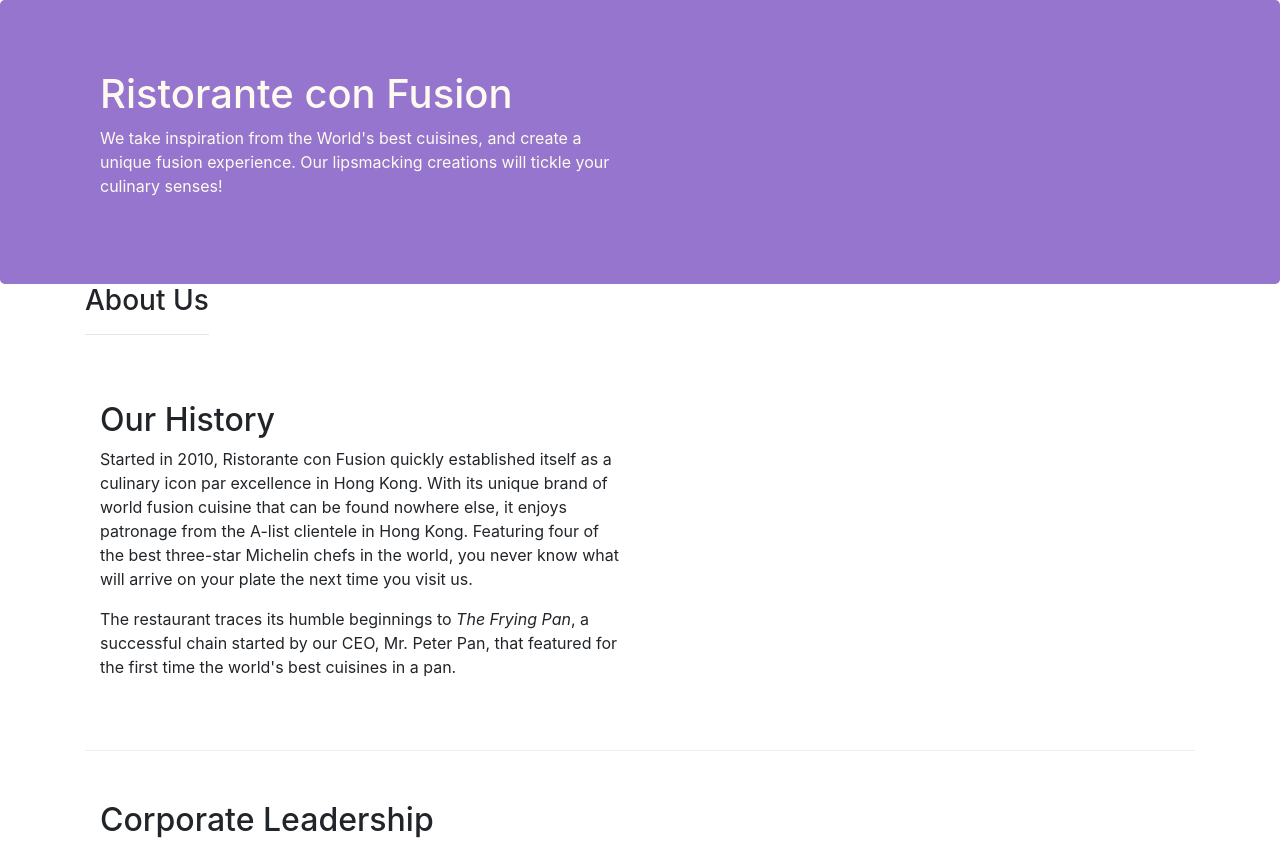
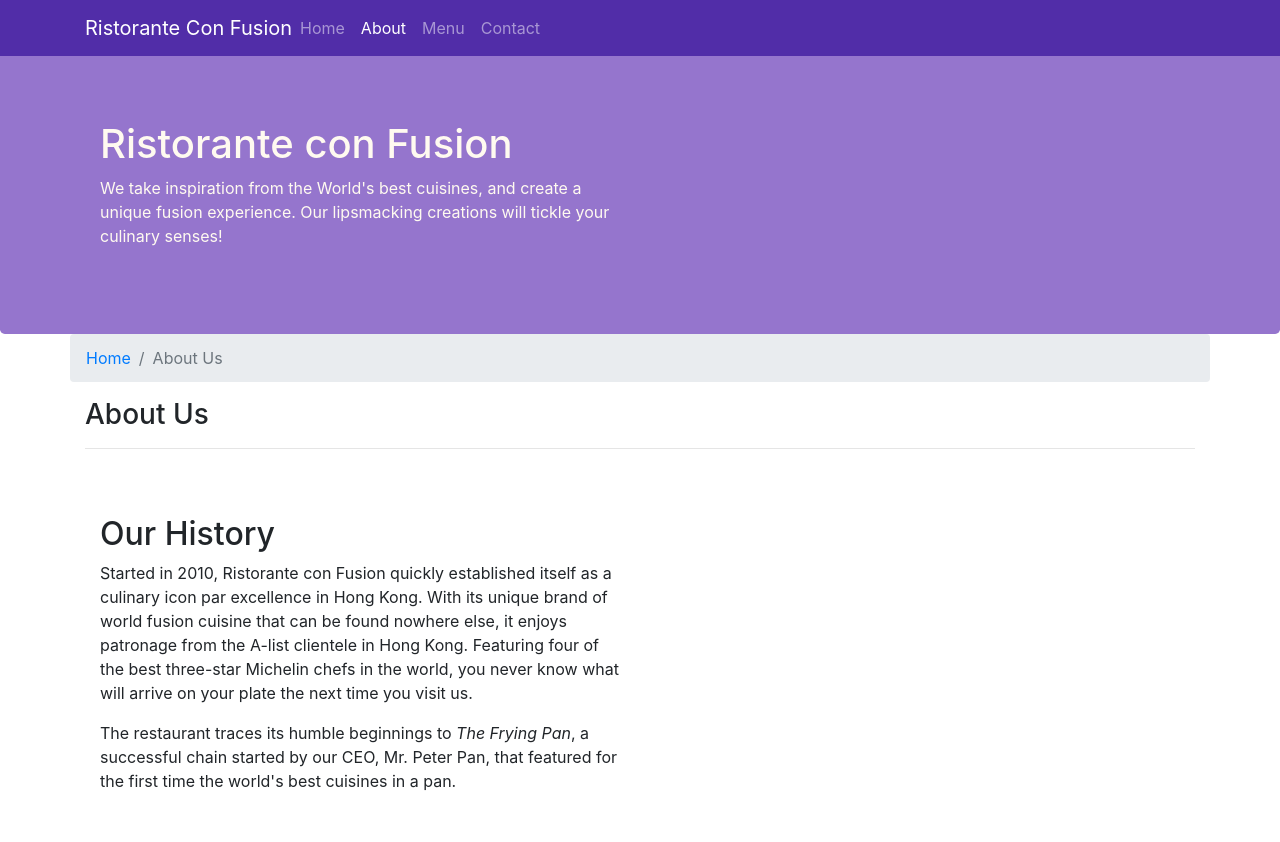
Before and after one commit to RonanJehnna/Bootstrap, a website: page aboutus.html in a window 1280 px wide. Shown: the top 842 px of the page. Drawn offline with nearby package versions, Linux system fonts and the light colour scheme.

Commit message:
Navbar and Breadcrumbs

```diff
--- a/aboutus.html
+++ b/aboutus.html
@@ -15,7 +15,22 @@
 </head>
 
 <body>
-
+    <nav class="navbar navbar-dark navbar-expand-sm fixed-top">
+        <div class="container">
+            <button class="navbar-toggler" type="button" data-toggle="collapse" data-target="#Navbar">
+                <span class="navbar-toggler-icon"></span>
+            </button>
+            <a class="navbar-brand mr-auto" href="./index.html">Ristorante Con Fusion</a>
+            <div class="collapse navbar-collapse" id="Navbar">
+                <ul class="navbar-nav mr-auto">
+                    <li class="nav-item"><a class="nav-link" href="./index.html">Home</a></li>
+                    <li class="nav-item active"><a class="nav-link" href="#">About</a></li>
+                    <li class="nav-item"><a class="nav-link" href="#">Menu</a></li>
+                    <li class="nav-item"><a class="nav-link" href="#">Contact</a></li>
+                </ul>
+            </div>
+        </div>
+    </nav>
     <header class="jumbotron">
         <div class="container">
             <div class="row row-header">
@@ -30,8 +45,12 @@
     </header>
 
     <div class="container">
-        <div class="row row-header">
-            <div>
+        <div class="row">
+            <ol class="col-12 breadcrumb">
+                <li class="breadcrumb-item"><a href="./index.html">Home</a></li>
+                <li class="breadcrumb-item active">About Us</li>
+            </ol>
+            <div class="col-12">
                <h3>About Us</h3>
                <hr>
             </div>
@@ -70,7 +89,7 @@
                 <div class="col-4 offset-1 col-sm-2">
                     <h5>Links</h5>
                     <ul class="list-unstyled">
-                        <li><a href="#">Home</a></li>
+                        <li><a href="./index.html">Home</a></li>
                         <li><a href="#">About</a></li>
                         <li><a href="#">Menu</a></li>
                         <li><a href="#">Contact</a></li>
--- a/css/styles.css
+++ b/css/styles.css
@@ -28,3 +28,12 @@
     margin: 0px;
     color: #0f0f0f;
 }
+
+body {
+    padding: 50px 0px 0px 0px;
+    z-index: 0;
+}
+
+.navbar-dark {
+    background: #512DA8;
+}
```
Also changed, not shown: index.html (+17 -1 lines).
